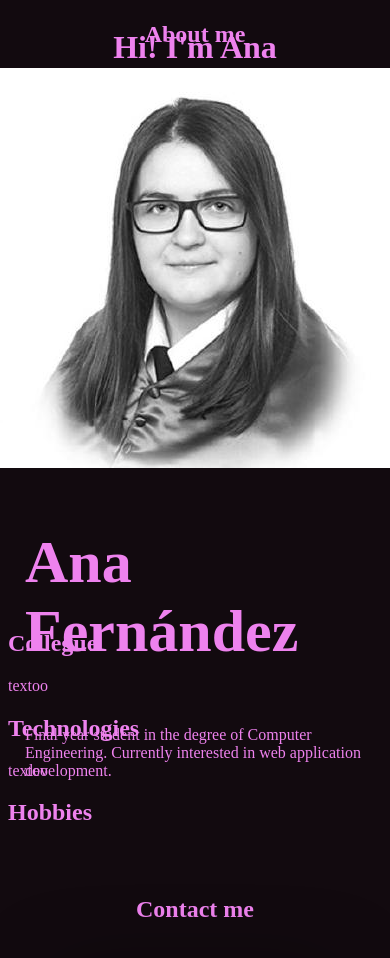
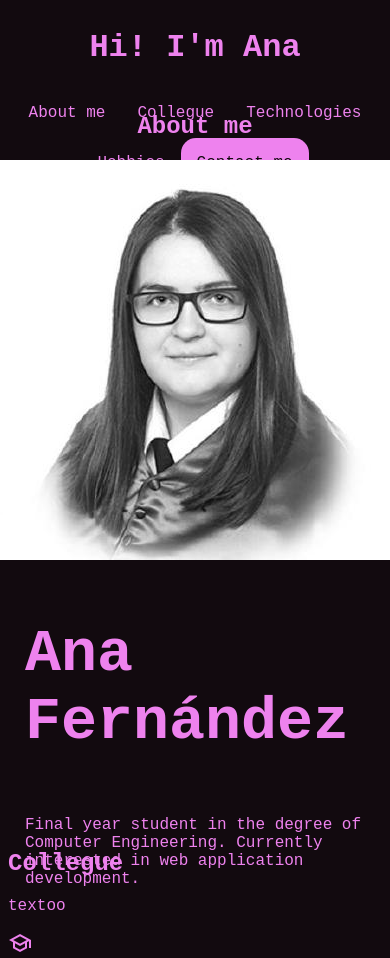
Before and after one commit to AnaOstio/portofolio-exercise, a plain HTML site: page index.html in a window 390 px wide. Shown: the top 958 px of the page. Drawn offline with nearby package versions, Linux system fonts and the light colour scheme.

Commit message:
font + basix about me

```diff
--- a/index.html
+++ b/index.html
@@ -20,6 +20,7 @@
 
     <!--Links externos-->
     <script src="https://kit.fontawesome.com/9b6219a043.js" crossorigin="anonymous"></script>
+    <link rel="stylesheet" href="https://fonts.googleapis.com/css2?family=Material+Symbols+Outlined:opsz,wght,FILL,GRAD@20..48,100..700,0..1,-50..200" />
 </head>
 
 <body>
@@ -50,6 +51,7 @@
         <section id="collegue">
             <h2>Collegue</h2>
             <p>textoo</p>
+            <span class="material-symbols-outlined">school</span>
         </section>
 
         <section id="technologies">
--- a/styles/style.css
+++ b/styles/style.css
@@ -7,6 +7,7 @@ footer {
 body {
    color: violet;
    background-color: #120a0f;
+   font-family: 'Inconsolata', monospace;
 }
 
 header{
@@ -101,10 +102,19 @@ nav a:last-child {
    #about {
       display: flex;
       flex-direction: column;
+      margin-top: 100px;
    }
 
    #me {
       display: flex;
       flex-direction: column;
    }
+
+   #information-section{
+      margin: none;
+   }
+
+   #collegue {
+      margin-top: 140px;
+   }
 }
```
